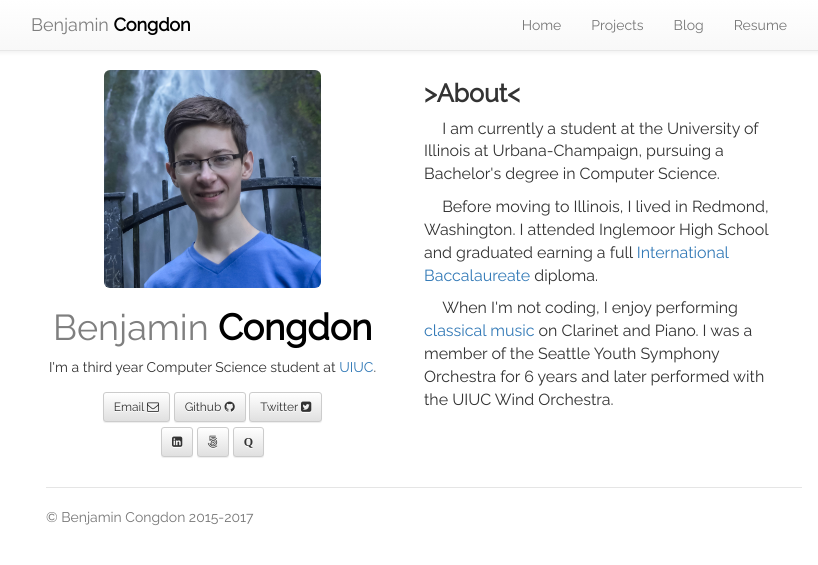
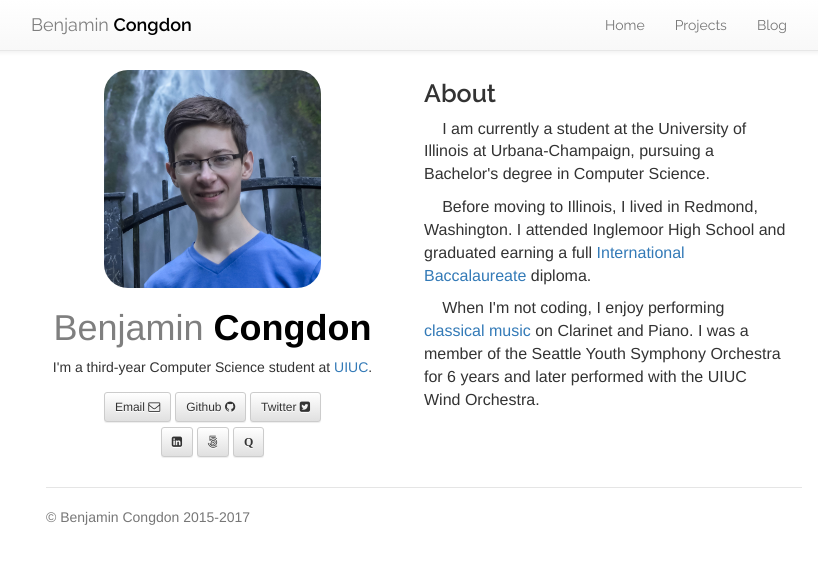
Before and after one commit to rhythmmec/bcongdon.github.io, a Jekyll site: the page built from index.html, in a window 1280 px wide. Shown: the top 565 px of the page, without its empty margins (231-1049 px from the left). Built offline with Jekyll 4.4.1, drawn with Linux system fonts in a browser that asks for light colours; nearby versions of some CDN libraries.

Commit message:
Update blog/site CSS to be more legible

```diff
--- a/_includes/head.html
+++ b/_includes/head.html
@@ -15,9 +15,6 @@
 
 <!-- Font Awesome -->
 <link rel="stylesheet" href="https://maxcdn.bootstrapcdn.com/font-awesome/4.5.0/css/font-awesome.min.css">
-
-<!-- Raleway font -->
-<link href='https://fonts.googleapis.com/css?family=Raleway' rel='stylesheet' type='text/css'>
 
 <link rel='shortcut icon' type='image/x-icon' href='{{ site.baseurl }}/favicon.ico' />
 <meta name="viewport" content="width=device-width, initial-scale=1.0">
--- a/_includes/navbar.html
+++ b/_includes/navbar.html
@@ -1,5 +1,5 @@
 <!-- Navigation -->
-<nav class="navbar navbar-default navbar-fixed-top">
+<nav class="navbar navbar-default navbar-fixed-top accented">
   <div class="container">
     <div class="navbar-header">
       <button type="button" class="navbar-toggle" data-toggle="collapse" data-target="#myNavbar">
@@ -14,7 +14,6 @@
         <li><a href="/">Home</a></li>
         <li><a href="/projects.html">Projects</a></li>
         <li><a href="/blog">Blog</a></li>
-        <li><a href="https://github.com/{{ site.github_username }}/Resume/raw/master/BenjaminCongdonResume.pdf">Resume</a></li>
       </ul>
     </div>
   </div>
--- a/css/_settings.scss
+++ b/css/_settings.scss
@@ -1,8 +1,11 @@
 ///////////////////////////////////////
 // css theme variables / settings
 
+@import url('https://fonts.googleapis.com/css?family=Raleway:400,600');
 
-$font-family:       "Helvetica Neue", Helvetica, Arial, sans-serif;
+$font-family:       "Avenir Next", "Helvetica Neue", Helvetica, Arial, sans-serif;
+
+$accent-font-family:       "Raleway";
 
 $code-font-family:  Menlo, Monaco, "Courier New", monospace;
 
--- a/css/blog.scss
+++ b/css/blog.scss
@@ -71,6 +71,10 @@ ul.share-buttons img{
   .post-meta {
     margin-top: -0.5rem;
   }
+
+  .feed-header {
+    font-family: $accent-font-family;
+  }
 }
 
 .post-read-more {
@@ -135,9 +139,11 @@ figure {
   margin-top: 2rem;
 }
 
-:target:before {
-  content: "";
-  display: block;
-  height: 60px;
-  margin-top: -60px;
+h1, h2, h3, h4, h5, h6 {
+  &:target:before {
+    content: "";
+    display: block;
+    height: 60px;
+    margin-top: -60px;
+  }
 }
--- a/css/default.scss
+++ b/css/default.scss
@@ -1,11 +1,12 @@
 ---
 ---
+@import 'settings';
 
 /* Space out content a bit */
 body {
   padding-top: 70px;
   padding-bottom: 20px;
-  font-family: "Raleway";
+  font-family: $font-family;
 }
 
 /* Everything but the jumbotron gets side spacing for mobile first views */
@@ -27,22 +28,22 @@ body {
 }
 
 .category-header{
-  text-align: left
+  text-align: left;
 }
 
 .project-title{
-  font-weight: bolder;
   font-size: 16px;
 }
 
 .project-date {
-  color: #7f7f7f;
-  font-weight: lighter;
-  font-size: 12px
+  color: $post-date-color;
+  font-size: 13px;
+  text-align: left;
 }
 
 .project-desc {
-  padding-bottom: 15px
+  padding-bottom: 15px;
+  font-size: 1.4rem;
 }
 
 .project-title-row {
@@ -93,7 +94,7 @@ body {
 
   p {
     font-size: 16px;
-    font-weight: lighter;
+    // font-weight: lighter;
     text-indent: 5%;
   }
 }
@@ -123,21 +124,18 @@ body {
 .marketing p + h4 {
   margin-top: 28px;
 }
-.profile {
+.img-profile {
+  border-radius: 24px;
   max-width: 40%;
 }
 
-.project-date {
-  text-align: left;
-}
-
 .benjamin {
-  font-weight: lighter;
+  font-weight: 400;
   color: #7f7f7f
 }
 
 .congdon {
-  font-weight: bolder;
+  font-weight: 600;
   color: #000000
 }
 
@@ -168,6 +166,10 @@ body {
   }
 }
 
+.accented {
+  font-family: $accent-font-family;
+}
+
 /* Responsive: Portrait tablets and up */
 @media screen and (min-width: 786px) {
   .header,
@@ -182,14 +184,14 @@ body {
   .headshot {
     border-bottom: 0;
   }
-  .profile{
+  .img-profile{
     max-width:40%;
     color: #000000
   }
 }
 
 @media screen and (min-width: 1000px){
-  .profile{
+  .img-profile{
     max-width:60%;
   }
   .project-date{
--- a/index.html
+++ b/index.html
@@ -11,11 +11,11 @@ description: About Benjamin Congdon
   <div class="row">
     <!-- Headshot -->
     <div class="headshot col-md-6 col-xs-12">
-      <img src="img/profile.jpg" class="img-responsive img-rounded profile center-block" alt="Profile">
-      <div class="title">
+      <img src="img/profile.jpg" class="img-responsive img-profile center-block" alt="Profile">
+      <div class="about-name">
         <h1><span class="benjamin">Benjamin</span> <span class="congdon">Congdon</span></h1>
       </div>
-      <p class="muted">I'm a third year Computer Science student at <a href="https://cs.illinois.edu/">UIUC</a>.</p>
+      <p class="muted">I'm a third-year Computer Science student at <a href="https://cs.illinois.edu/">UIUC</a>.</p>
 
       <!-- Social Media Buttons -->
       <div class="btn-group social-media-buttons">
@@ -31,7 +31,7 @@ description: About Benjamin Congdon
     </div>
     <div class="col-md-6 col-xs-12 about vert-align">
         <!-- About -->
-        <h4><b>>About<</b></h4>
+        <h4 class="accented"><b>About</b></h4>
         <p>I am currently a student at the University of Illinois at Urbana-Champaign,
           pursuing a Bachelor's degree in Computer Science.</p>
         <p>Before moving to Illinois, I lived in Redmond, Washington. I attended
```
